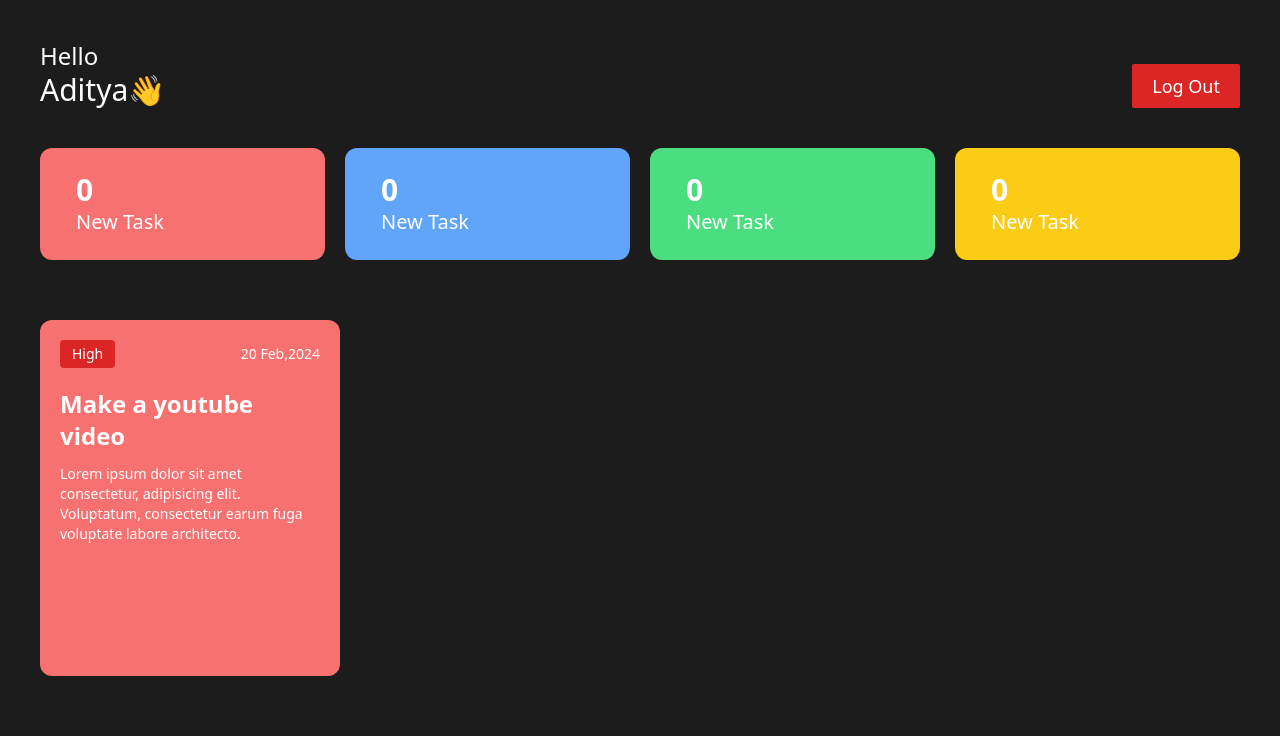
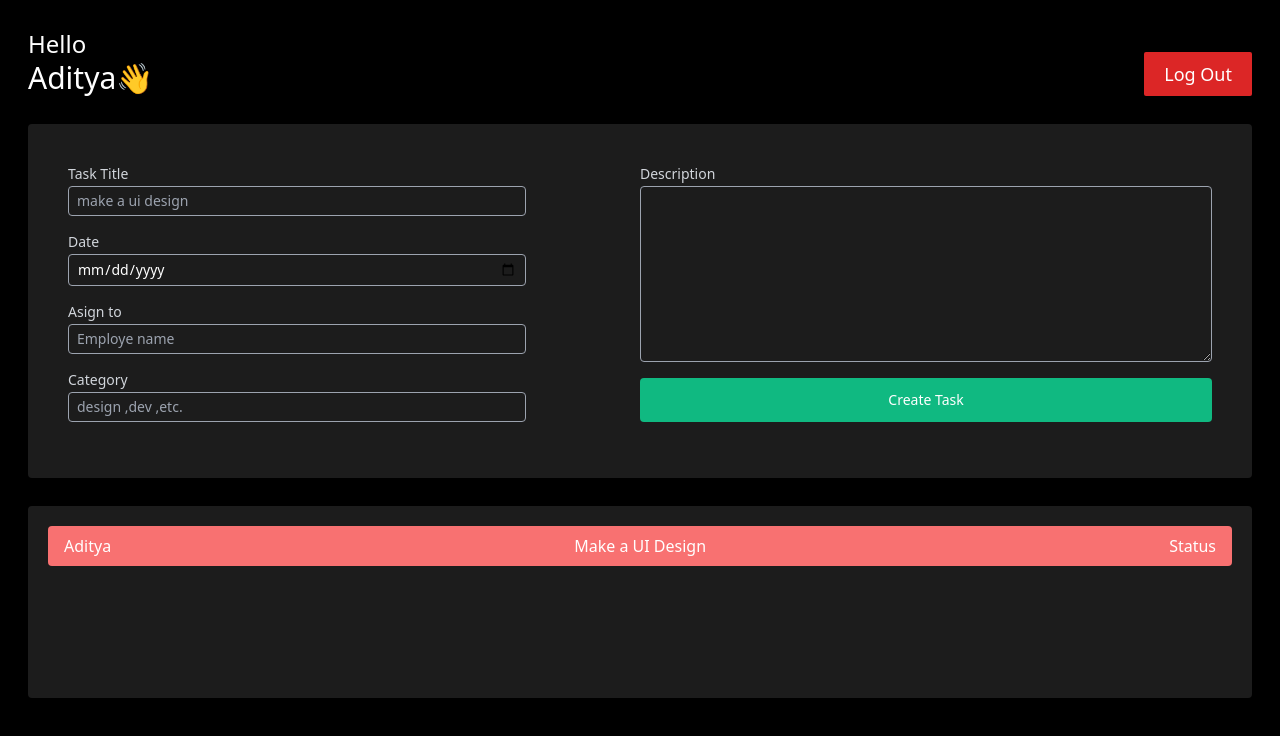
Before and after one commit to Adit122022/Ems, a React (Vite) app: page / in a window 1280 px wide. Shown: the top 736 px of the page. Built offline with nearby package versions, Linux system fonts and the light colour scheme.

Commit message:
making task and authcontext and wrap the app with both context

```diff
--- a/src/App.jsx
+++ b/src/App.jsx
@@ -1,12 +1,15 @@
 import React from 'react'
 import Login from './Components/Auth/Login'
 import EmployeDashboard from './Components/Dashboard/EmployeDashboard'
+import AdminDashboard from './Components/Dashboard/AdminDashboard'
 
 const App = () => {
   return (
    <>
    {/* <Login/> */}
-   <EmployeDashboard/>
+   {/* <EmployeDashboard/> */}
+   <AdminDashboard/>
+
    </>
   )
 }
--- a/src/Components/Dashboard/AdminDashboard.jsx
+++ b/src/Components/Dashboard/AdminDashboard.jsx
@@ -0,0 +1,17 @@
+import React, { useState } from "react";
+import Header from "../others/Header";
+import CreateTask from "../others/CreateTask";
+import AllTasks from "../others/AllTasks";
+
+const AdminDashboard = () => {
+  return (
+    <div className="h-screen w-full p-7">
+      <Header />
+<CreateTask/>
+<AllTasks/>
+
+    </div>
+  );
+};
+
+export default AdminDashboard;
--- /dev/null
+++ b/src/Components/others/AllTasks.jsx
@@ -0,0 +1,15 @@
+import React from 'react'
+
+const AllTasks = () => {
+  return (
+    <div className='bg-[#1c1c1c] p-5 mt-7 rounded h-48 overflow-auto'>
+        <div className='bg-red-400 mb-3 py-2 px-4 flex justify-between rounded'>
+            <h2>Aditya</h2>
+            <h3>Make a UI Design</h3>
+            <h5>Status</h5>
+        </div>
+    </div>
+  )
+}
+
+export default AllTasks
--- /dev/null
+++ b/src/Components/others/CreateTask.jsx
@@ -0,0 +1,37 @@
+import React from 'react'
+
+const CreateTask = () => {
+  return (
+    <div className="p-10 bg-[#1c1c1c] mt-7 rounded">
+    <form action="" className="flex flex-wrap w-full  items-start justify-between">
+      <div className="w-1/2">
+      <div>
+        <h3 className="text-sm text-gray-300 mb-0.5 " >Task Title</h3>
+        <input className="text-sm py-1 px-2 w-4/5 rounded outline-none bg-transparent border-[1px] border-gray-400 mb-4" type="text" placeholder="make a ui design" />
+      </div>
+      <div>
+        <h3 className="text-sm text-gray-300 mb-0.5">Date</h3>
+        <input className="text-sm py-1 px-2 w-4/5 rounded outline-none bg-transparent border-[1px] border-gray-400 mb-4" type="date" />
+      </div>
+      <div>
+        <h3 className="text-sm text-gray-300 mb-0.5">Asign to</h3>
+        <input className="text-sm py-1 px-2 w-4/5 rounded outline-none bg-transparent border-[1px] border-gray-400 mb-4" type="text" placeholder="Employe name" />
+      </div>
+      <div>
+        <h3 className="text-sm text-gray-300 mb-0.5">Category</h3>
+        <input className="text-sm py-1 px-2 w-4/5 rounded outline-none bg-transparent border-[1px] border-gray-400 mb-4" type="text" placeholder="design ,dev ,etc." />
+      </div>
+      </div>
+
+      <div className="w-1/2 flex flex-col items-start">
+        <h3 className="text-sm text-gray-300 mb-0.5">Description</h3>
+        <textarea className="w-full h-44  text-sm py-2 px-4 rounded outline-none bg-transparent border-[1px] border-gray-400" name="" id="" cols="30" rows="10"></textarea>
+      <button className="hover:bg-emerald-600  text-white border-none bg-emerald-500 rounded py-3 px-5 text-sm outline-none  mt-4 w-full ">Create Task</button>
+      </div>
+
+    </form>
+  </div>
+  )
+}
+
+export default CreateTask
--- a/src/Context/AuthContext.jsx
+++ b/src/Context/AuthContext.jsx
@@ -0,0 +1,9 @@
+import React from 'react'
+
+const AuthContext = ({children}) => {
+  return (
+    <div>{children}</div>
+  )
+}
+
+export default AuthContext
--- a/src/Context/TaskContext.jsx
+++ b/src/Context/TaskContext.jsx
@@ -0,0 +1,9 @@
+import React from 'react'
+
+const TaskContext = ({children}) => {
+  return (
+    <div>{children}</div>
+  )
+}
+
+export default TaskContext
--- a/src/main.jsx
+++ b/src/main.jsx
@@ -2,9 +2,15 @@ import { StrictMode } from 'react'
 import { createRoot } from 'react-dom/client'
 import App from './App.jsx'
 import './index.css'
+import AuthContext from './Context/AuthContext.jsx'
+import TaskContext from './Context/TaskContext.jsx'
 
 createRoot(document.getElementById('root')).render(
   <StrictMode>
-    <App />
+   <AuthContext>
+  <TaskContext>
+  <App />
+  </TaskContext>
+   </AuthContext>
   </StrictMode>,
 )
```
